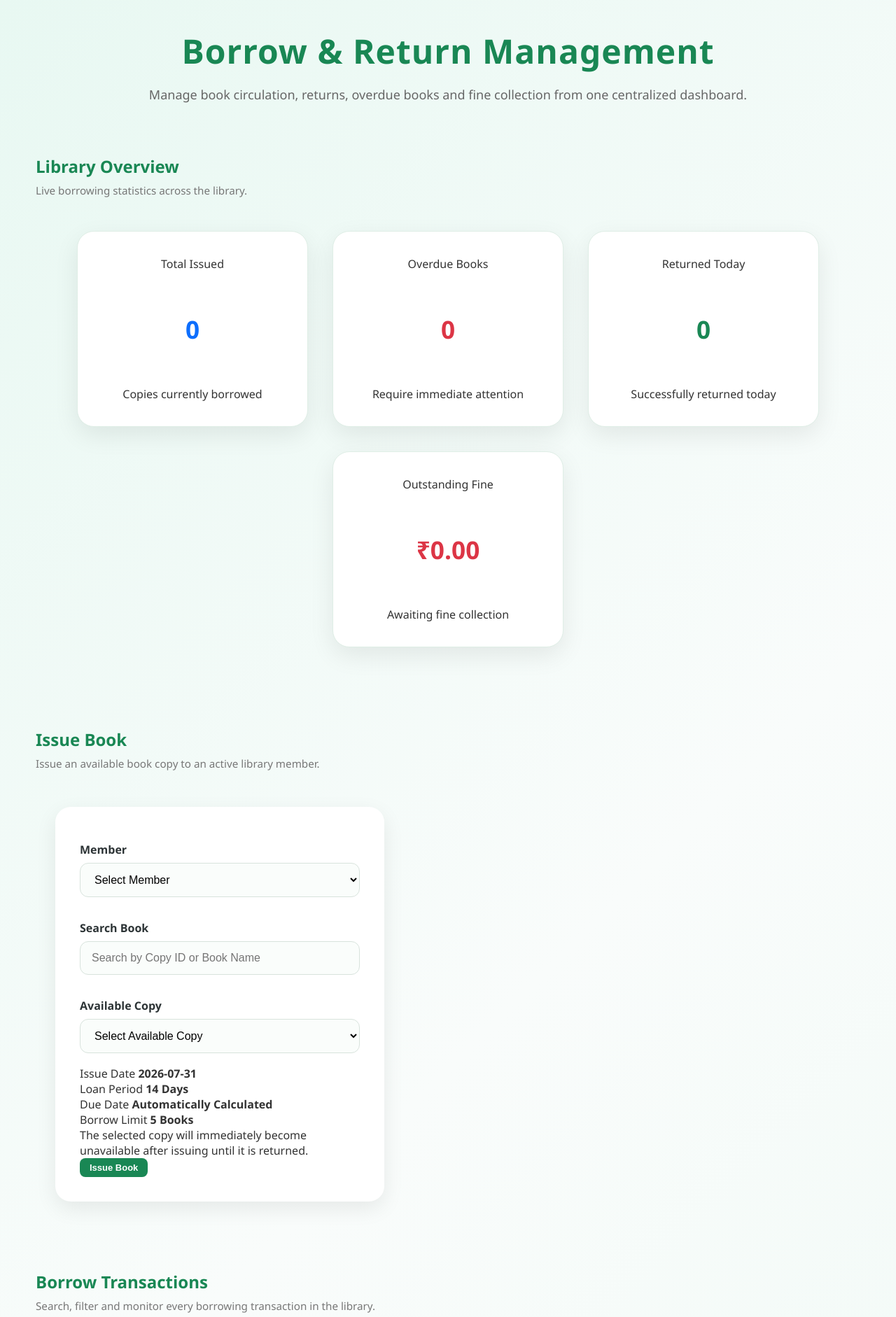
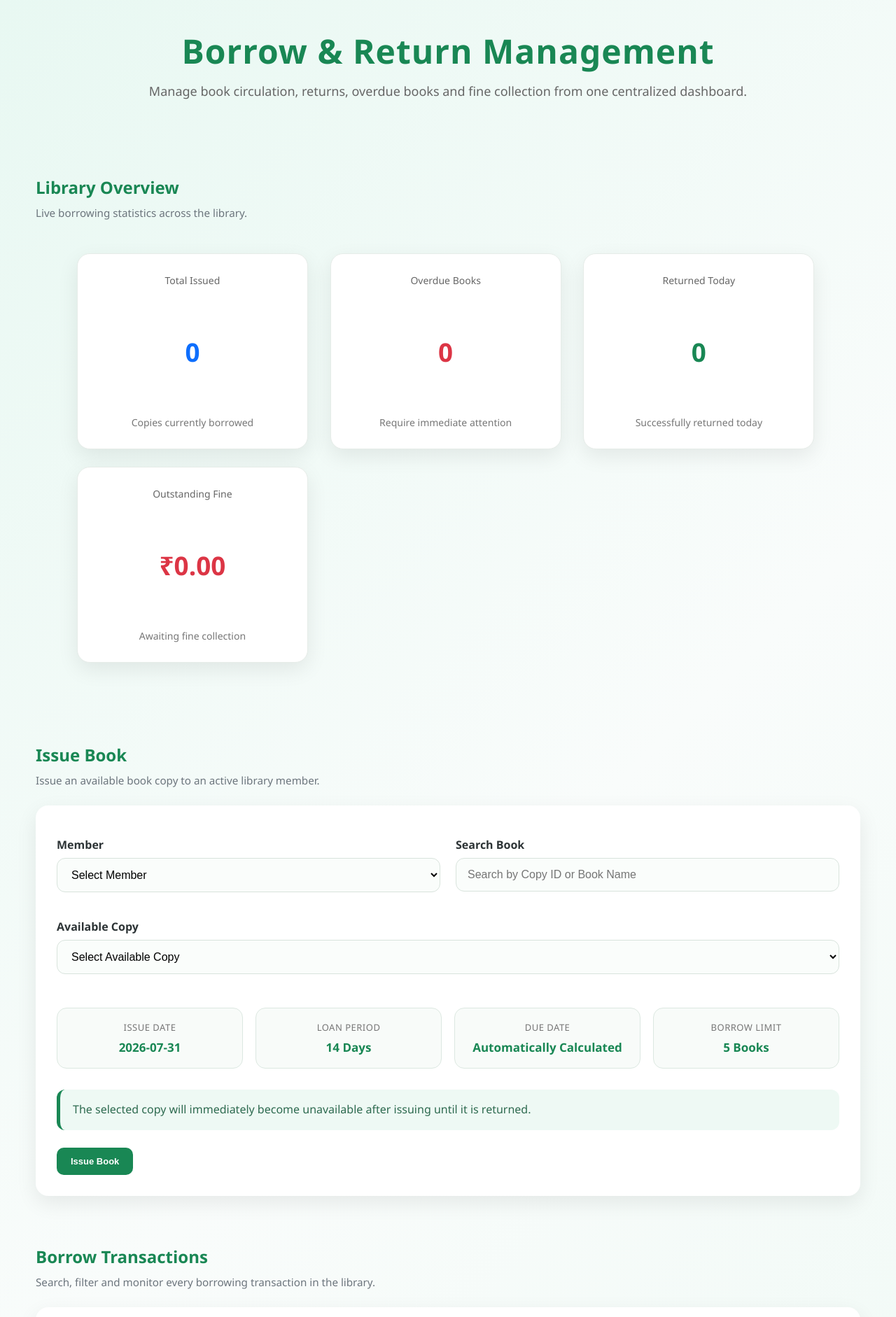
Before and after one commit to ArshiyaaTarannum/Library-Management-System, a Flask app: page /borrow_books in a window 1280 px wide. Shown: the top 1882 px of the page at 70% size. Run offline with Flask 3, Linux system fonts and the light colour scheme; data that the repository does not hold is empty.

Commit message:
Update style.css

```diff
--- a/static/style.css
+++ b/static/style.css
@@ -1437,3 +1437,326 @@ input:disabled {
     overflow-x: auto;
 
 }
+.empty-table {
+    text-align: center;
+    padding: 40px;
+}
+
+/* ==========================================================
+   BORROW & RETURN MANAGEMENT
+========================================================== */
+
+.page-header {
+    width: min(1400px, 95%);
+    margin: 0 auto 35px;
+}
+
+.page-header h1 {
+    margin-bottom: 10px;
+}
+
+.page-section {
+    width: min(1400px, 95%);
+    margin: 35px auto;
+}
+
+.section-header {
+    margin-bottom: 22px;
+}
+
+.section-header h2 {
+    margin-bottom: 8px;
+    color: #198754;
+}
+
+.section-header p {
+    color: #6c757d;
+}
+
+/* ---------------- Dashboard ---------------- */
+
+.dashboard {
+    display: grid;
+    grid-template-columns: repeat(auto-fit, minmax(260px, 1fr));
+    gap: 25px;
+}
+
+.dashboard-card {
+    background: #fff;
+    border-radius: 18px;
+    padding: 28px;
+    border: 1px solid #e6ece8;
+    box-shadow: 0 10px 30px rgba(0, 0, 0, .08);
+}
+
+.stat-title {
+    display: block;
+    color: #666;
+    font-size: 14px;
+    margin-bottom: 10px;
+}
+
+.dashboard-number {
+    font-size: 2.3rem;
+    font-weight: 700;
+    margin: 10px 0;
+}
+
+.dashboard-primary {
+    color: #0d6efd;
+}
+
+.dashboard-success {
+    color: #198754;
+}
+
+.dashboard-danger {
+    color: #dc3545;
+}
+
+.stat-footer {
+    display: block;
+    color: #777;
+    font-size: 14px;
+    margin-top: 8px;
+}
+
+/* ---------------- Cards ---------------- */
+
+.settings-card {
+    width: 100%;
+    background: #fff;
+    border-radius: 18px;
+    padding: 30px;
+    box-shadow: 0 10px 30px rgba(0, 0, 0, .08);
+}
+
+/* ---------------- Forms ---------------- */
+
+.settings-card form {
+    width: 100%;
+    max-width: none;
+    padding: 0;
+    background: none;
+    box-shadow: none;
+}
+
+.form-grid {
+    display: grid;
+    grid-template-columns: repeat(auto-fit, minmax(320px, 1fr));
+    gap: 22px;
+    margin-bottom: 20px;
+}
+
+.form-group {
+    width: 100%;
+}
+
+.form-group label {
+    margin-bottom: 8px;
+    display: block;
+    font-weight: 600;
+}
+
+.form-group input,
+.form-group select {
+    width: 100%;
+}
+
+/* ---------------- Policy Preview ---------------- */
+
+.policy-preview {
+    display: grid;
+    grid-template-columns: repeat(auto-fit, minmax(180px, 1fr));
+    gap: 18px;
+    margin: 30px 0;
+}
+
+.policy-item {
+    background: #f8fbf9;
+    border: 1px solid #dce8e1;
+    border-radius: 14px;
+    padding: 18px;
+    text-align: center;
+}
+
+.preview-label {
+    display: block;
+    font-size: 13px;
+    color: #777;
+    margin-bottom: 8px;
+    text-transform: uppercase;
+    letter-spacing: .5px;
+}
+
+.policy-item strong {
+    color: #198754;
+    font-size: 17px;
+}
+
+.issue-note {
+    background: #eef9f4;
+    border-left: 5px solid #198754;
+    border-radius: 12px;
+    padding: 16px 18px;
+    margin-bottom: 25px;
+    color: #2d6a4f;
+    line-height: 1.6;
+}
+
+/* ---------------- Buttons ---------------- */
+
+.form-actions {
+    display: flex;
+    gap: 15px;
+    flex-wrap: wrap;
+    margin-top: 20px;
+}
+
+.action-btn {
+    display: inline-flex;
+    justify-content: center;
+    align-items: center;
+    padding: 12px 20px;
+    border: none;
+    border-radius: 10px;
+    font-weight: 600;
+    cursor: pointer;
+    transition: .25s;
+    text-decoration: none;
+}
+
+.issue-btn {
+    background: #198754;
+    color: white;
+}
+
+.issue-btn:hover {
+    background: #157347;
+}
+
+.return-btn {
+    background: #0d6efd;
+    color: white;
+}
+
+.return-btn:hover {
+    background: #0b5ed7;
+}
+
+.pay-btn {
+    background: #ffc107;
+    color: #222;
+}
+
+.pay-btn:hover {
+    background: #e0a800;
+}
+
+/* ---------------- Results ---------------- */
+
+.results-header {
+    display: flex;
+    justify-content: space-between;
+    align-items: center;
+    margin-top: 25px;
+    flex-wrap: wrap;
+}
+
+.results-header h3 {
+    margin-bottom: 4px;
+}
+
+.results-count {
+    color: #6c757d;
+}
+
+/* ---------------- Table ---------------- */
+
+.table-container {
+    background: #fff;
+    border-radius: 18px;
+    box-shadow: 0 10px 30px rgba(0, 0, 0, .08);
+    overflow-x: auto;
+    padding: 25px;
+}
+
+.table-header {
+    display: flex;
+    justify-content: space-between;
+    align-items: center;
+    margin-bottom: 20px;
+    flex-wrap: wrap;
+}
+
+.table-header h3,
+.table-header p {
+    margin: 0;
+}
+
+.table-subtext {
+    color: #777;
+    font-size: 13px;
+    margin-top: 4px;
+}
+
+.overdue-row {
+    background: #fff4f4;
+}
+
+.pay-form {
+    display: none;
+    margin-top: 10px;
+    gap: 10px;
+    flex-wrap: wrap;
+}
+
+.pay-form.visible {
+    display: flex;
+}
+
+.pay-form select,
+.pay-form input {
+    width: auto;
+    min-width: 140px;
+    margin: 0;
+}
+
+.empty-table {
+    text-align: center;
+    padding: 45px;
+    color: #666;
+}
+
+/* ---------------- Responsive ---------------- */
+
+@media (max-width:768px) {
+
+    .dashboard {
+        grid-template-columns: 1fr;
+    }
+
+    .form-grid {
+        grid-template-columns: 1fr;
+    }
+
+    .policy-preview {
+        grid-template-columns: 1fr;
+    }
+
+    .table-header,
+    .results-header {
+        flex-direction: column;
+        align-items: flex-start;
+        gap: 10px;
+    }
+
+    .form-actions {
+        flex-direction: column;
+    }
+
+    .action-btn {
+        width: 100%;
+    }
+
+}
```
